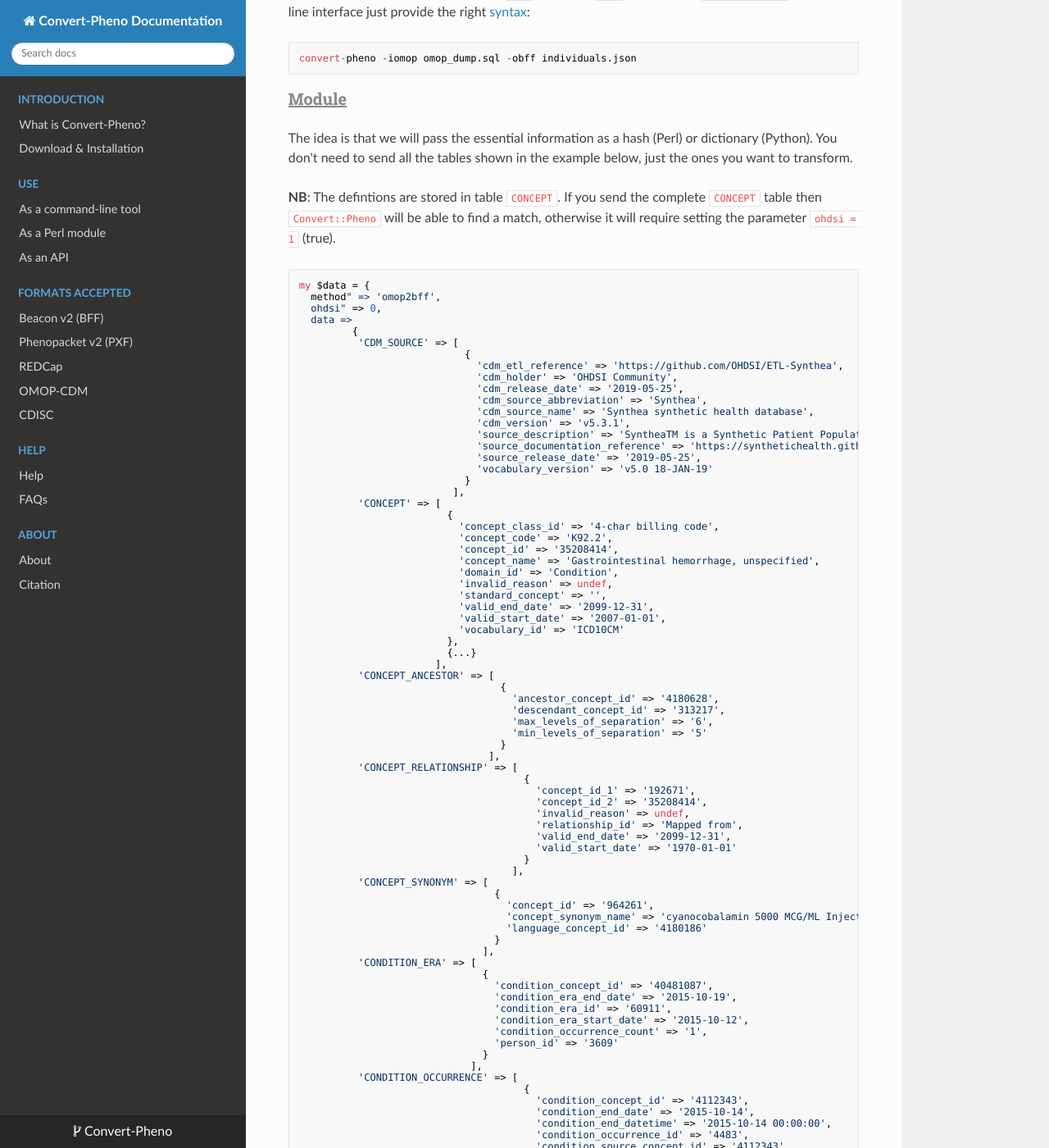
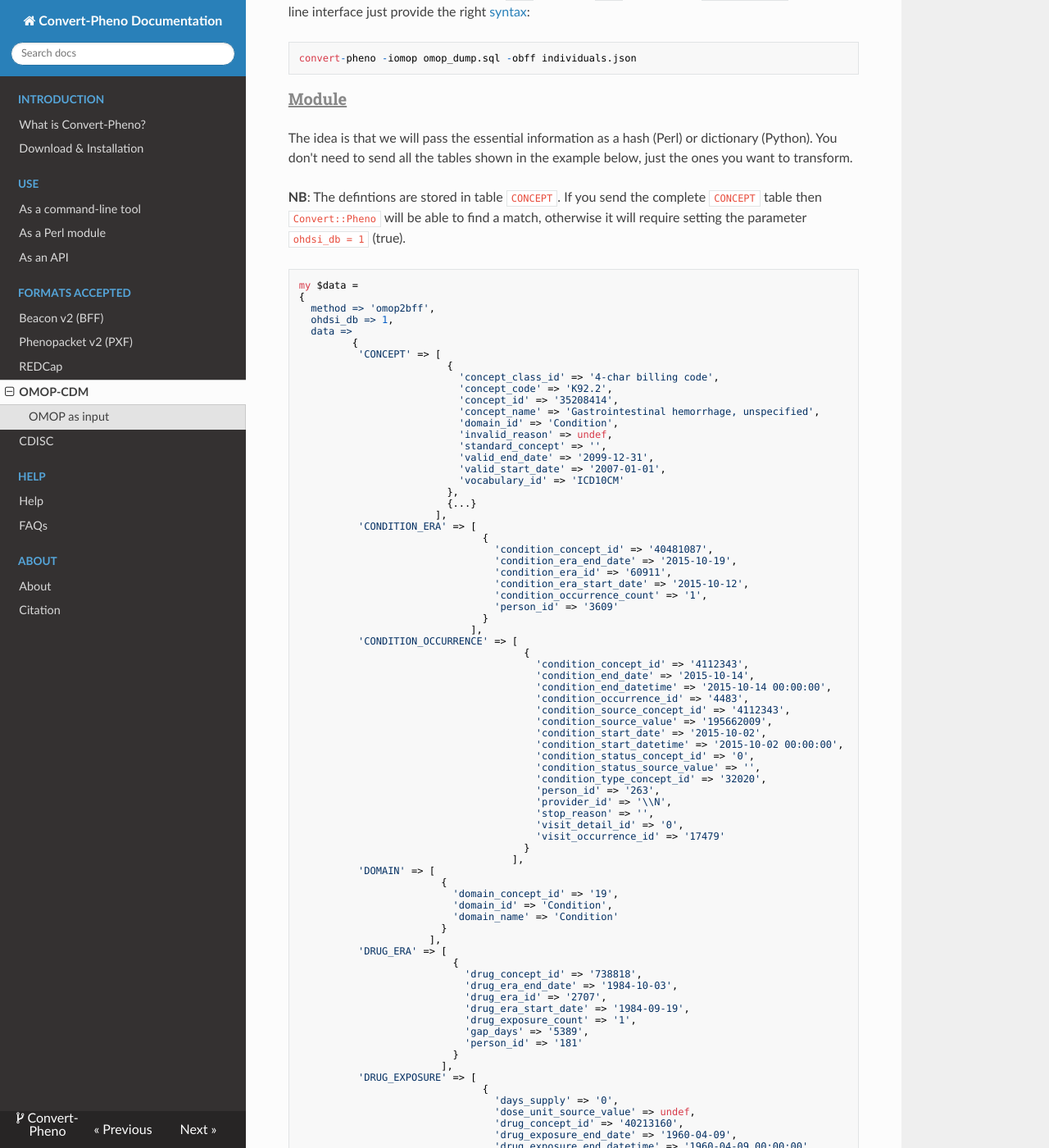
Before and after one commit to CNAG-Biomedical-Informatics/convert-pheno, an MkDocs documentation site: the page built from docs/omop-cdm.md, in a window 1280 px wide and 1400 px high, scrolled down 386 px. Shown: the whole window at 82% size. Built offline with MkDocs 1.6.1, drawn with Linux system fonts in a browser that asks for light colours; nearby versions of some CDN libraries; some of the changed text lies outside the part shown.

Commit message:
Source commit

````diff
--- a/docs/omop-cdm.md
+++ b/docs/omop-cdm.md
@@ -20,28 +20,15 @@
 
 The idea is that we will pass the essential information as a hash (Perl) or dictionary (Python). You don't need to send all the tables shown in the example below, just the ones you want to transform.
 
-__NB__: The defintions are stored in table `CONCEPT`. If you send the complete `CONCEPT` table then `Convert::Pheno` will be able to find a match, otherwise it will require setting the parameter `ohdsi = 1` (true).
+__NB__: The defintions are stored in table `CONCEPT`. If you send the complete `CONCEPT` table then `Convert::Pheno` will be able to find a match, otherwise it will require setting the parameter `ohdsi_db = 1` (true).
 
 ```Perl
-my $data = {
-  method" => 'omop2bff',
-  ohdsi" => 0,
+my $data =
+{
+  method => 'omop2bff',
+  ohdsi_db => 1,
   data =>
          {
-          'CDM_SOURCE' => [
-                            {
-                              'cdm_etl_reference' => 'https://github.com/OHDSI/ETL-Synthea',
-                              'cdm_holder' => 'OHDSI Community',
-                              'cdm_release_date' => '2019-05-25',
-                              'cdm_source_abbreviation' => 'Synthea',
-                              'cdm_source_name' => 'Synthea synthetic health database',
-                              'cdm_version' => 'v5.3.1',
-                              'source_description' => 'SyntheaTM is a Synthetic Patient Population Simulator. The goal is to output synthetic, realistic (but not real), patient data and associated health records in a variety of formats.',
-                              'source_documentation_reference' => 'https://synthetichealth.github.io/synthea/',
-                              'source_release_date' => '2019-05-25',
-                              'vocabulary_version' => 'v5.0 18-JAN-19'
-                            }
-                          ],
           'CONCEPT' => [
                          {
                            'concept_class_id' => '4-char billing code',
@@ -57,31 +44,6 @@
                          },
                          {...}
                        ],
-          'CONCEPT_ANCESTOR' => [
-                                  {
-                                    'ancestor_concept_id' => '4180628',
-                                    'descendant_concept_id' => '313217',
-                                    'max_levels_of_separation' => '6',
-                                    'min_levels_of_separation' => '5'
-                                  }
-                                ],
-          'CONCEPT_RELATIONSHIP' => [
-                                      {
-                                        'concept_id_1' => '192671',
-                                        'concept_id_2' => '35208414',
-                                        'invalid_reason' => undef,
-                                        'relationship_id' => 'Mapped from',
-                                        'valid_end_date' => '2099-12-31',
-                                        'valid_start_date' => '1970-01-01'
-                                      }
-                                    ],
-          'CONCEPT_SYNONYM' => [
-                                 {
-                                   'concept_id' => '964261',
-                                   'concept_synonym_name' => 'cyanocobalamin 5000 MCG/ML Injectable Solution',
-                                   'language_concept_id' => '4180186'
-                                 }
-                               ],
           'CONDITION_ERA' => [
                                {
                                  'condition_concept_id' => '40481087',
@@ -296,9 +258,10 @@
 }
 ```
 
-API
+### API
 
-See example data [here](json/omop-cdm.json)
+See example data [here](json/omop-cdm.json).
+
 ```JSON
 {
 "data": { ... },
--- a/mkdocs.yml
+++ b/mkdocs.yml
@@ -22,7 +22,7 @@
       - Beacon v2 (BFF): bff.md
       - Phenopacket v2 (PXF): pxf.md
       - REDCap: redcap.md
-      - OMOP-CDM: https://www.ohdsi.org/data-standardization/the-common-data-model
+      - OMOP-CDM: omop-cdm.md
       - CDISC: https://www.cdisc.org/standards
   - Help:
       - Help: http://github.com/mrueda/Convert-Pheno
````
Also changed, not shown: docs/use-as-an-api.md (+1 -1 lines).
